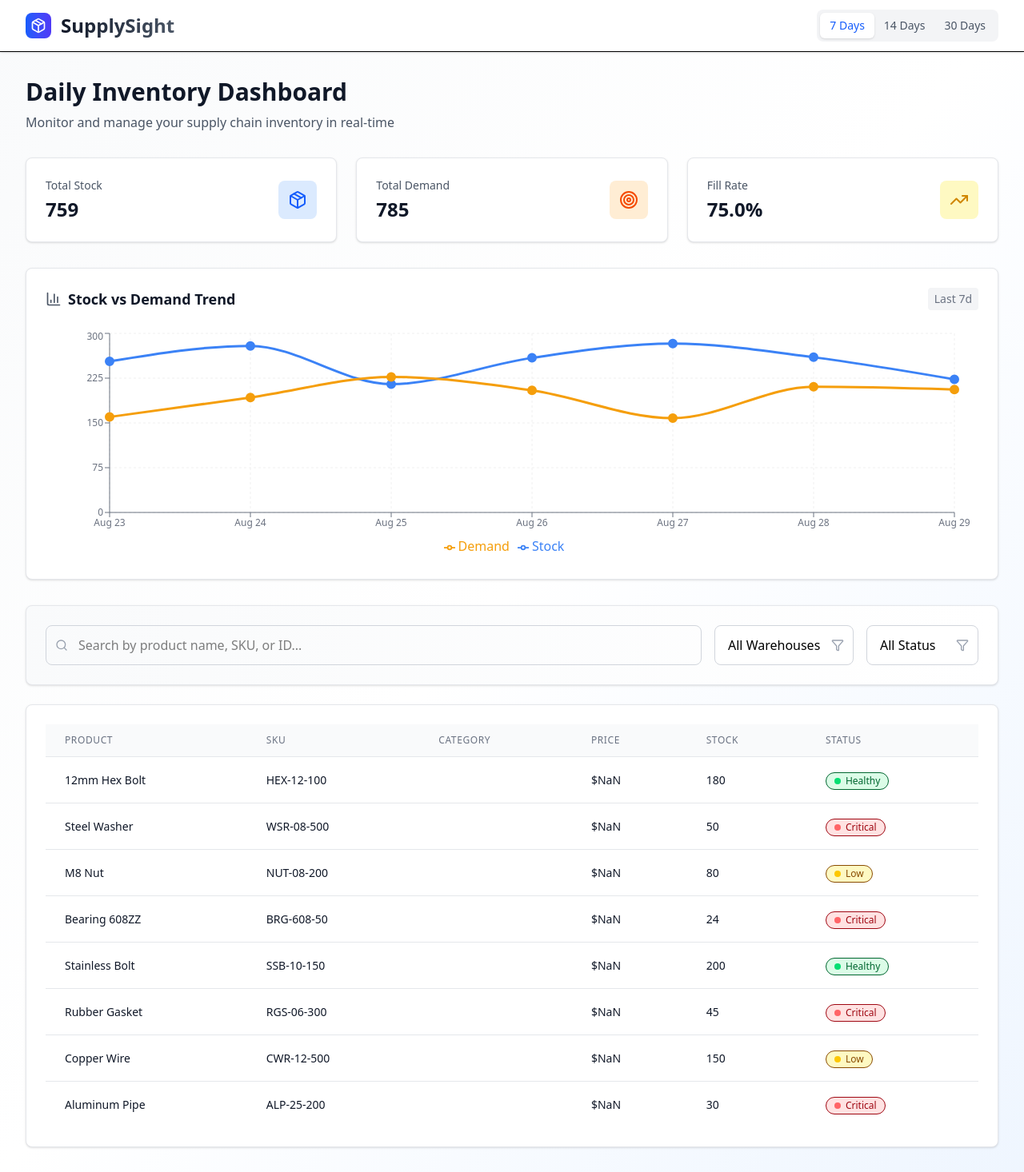
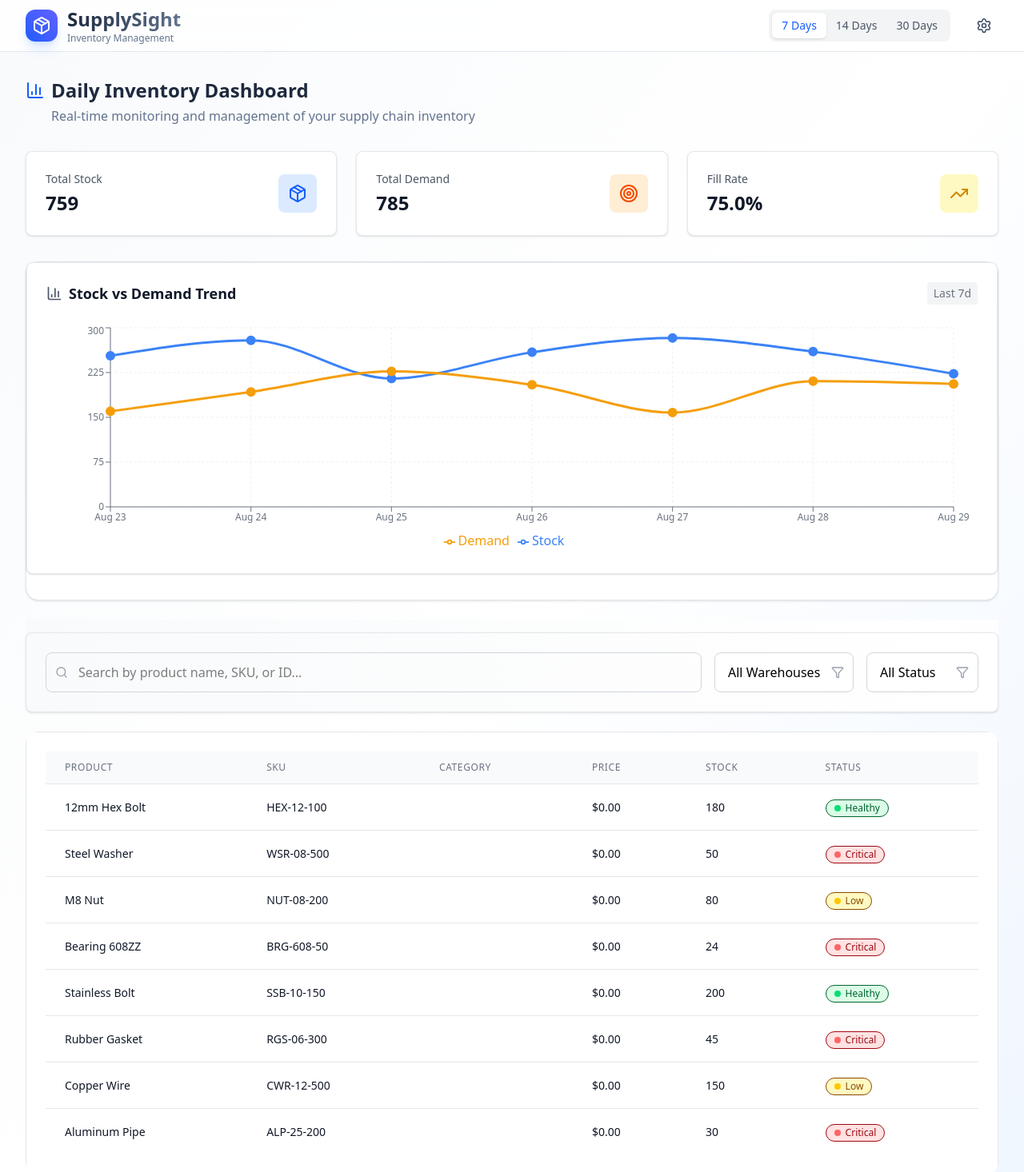
Before and after one commit to CyberMan010/SupplySight-, a React (Vite) app in the folder supply-sight-front/: page / in a window 1280 px wide. Shown: the top 1466 px of the page at 80% size. Built offline with nearby package versions, Linux system fonts and the light colour scheme.

Commit message:
fix: some prices were showing NAN and fixed successfully

```diff
--- a/supply-sight-front/src/components/Dashboard.tsx
+++ b/supply-sight-front/src/components/Dashboard.tsx
@@ -1,10 +1,10 @@
 import React, { useState, useMemo, useEffect } from 'react';
-import { Package } from 'lucide-react';
+import { BarChart3, Package, Settings } from 'lucide-react';
 import {
   mockProducts,
   mockWarehouses
 } from '../types';
-import type { Product, Warehouse, KPI, FilterStatus, DateRange, DashboardState, } from '../types';
+import type { Product, KPI, FilterStatus, DateRange, } from '../types';
 import { useInventoryLogic } from '../hooks/useInventoryLogic';
 import { useDebounce } from '../hooks/useDebounce';
 import { DateRangeSelector } from '../components/dashboard/DateRangeSelector';
@@ -109,53 +109,70 @@ const SupplySightDashboard: React.FC = () => {
   };
 
   return (
-    <div className="min-h-screen bg-gradient-to-br from-gray-50 via-white to-blue-50">
+    <div className="min-h-screen bg-gradient-to-br from-slate-50 via-white to-blue-50">
       {/* Header */}
-      <header className="bg-white shadow-sm border-b backdrop-blur-sm bg-opacity-95 sticky top-0 z-40">
-        <div className="max-w-7xl mx-auto px-4 sm:px-6 lg:px-8">
-          <div className="flex items-center justify-between h-16">
+      <header className="bg-white/80 backdrop-blur-lg border-b border-slate-200 sticky top-0 z-40">
+        <div className="max-w-7xl mx-auto">
+          <div className="flex items-center justify-between h-16 px-4 sm:px-6 lg:px-8">
             <div className="flex items-center gap-3">
-              <div className="w-8 h-8 bg-gradient-to-r from-blue-600 to-indigo-600 rounded-lg flex items-center justify-center">
-                <Package className="w-5 h-5 text-white" />
+              <div className="w-10 h-10 bg-gradient-to-tr from-blue-600 to-indigo-500 rounded-xl flex items-center justify-center shadow-lg shadow-blue-500/20">
+                <Package className="w-6 h-6 text-white" />
               </div>
-              <h1 className="text-2xl font-bold bg-gradient-to-r from-gray-900 to-gray-600 bg-clip-text text-transparent">
+              <div>
+                <h1 className="text-2xl font-bold bg-gradient-to-r from-slate-800 to-slate-500 bg-clip-text text-transparent">
                   SupplySight
                 </h1>
+                <p className="text-xs text-slate-500">Inventory Management</p>
               </div>
+            </div>
+
+            <div className="flex items-center gap-6">
               <DateRangeSelector range={range} setRange={handleRangeChange} />
+              <button className="p-2 hover:bg-slate-100 rounded-lg transition-colors">
+                <Settings className="w-5 h-5 text-slate-600" />
+              </button>
+            </div>
           </div>
         </div>
       </header>
 
       {/* Main Content */}
      <main className="max-w-7xl mx-auto px-4 sm:px-6 lg:px-8 py-8">
-        <div className="mb-8">
-          <h2 className="text-3xl font-bold text-gray-900 mb-2">Daily Inventory Dashboard</h2>
-          <p className="text-gray-600">Monitor and manage your supply chain inventory in real-time</p>
+        <div className="mb-8 space-y-1">
+          <div className="flex items-center gap-2">
+            <BarChart3 className="w-6 h-6 text-blue-600" />
+            <h2 className="text-2xl font-bold text-slate-800">Daily Inventory Dashboard</h2>
+          </div>
+          <p className="text-slate-500 ml-8">
+            Real-time monitoring and management of your supply chain inventory
+          </p>
         </div>
 
-        {/* KPI Cards */}
-        {loading ? (
-          <KPICardsSkeleton />
-        ) : (
+        {/* Analytics Section */}
+        <div className="space-y-6">
+          {/* KPI Cards with enhanced loading state */}
+          <section>
+            {loading ? <KPICardsSkeleton /> : (
               <KPICards
                 totalStock={totalStock}
                 totalDemand={totalDemand}
                 fillRate={fillRate}
               />
             )}
+          </section>
 
-        {/* Trend Chart */}
-       {loading ? (
-          <ChartSkeleton />
-        ) : (
+       {/* Trend Chart with enhanced loading state */}
+          <section className="rounded-2xl bg-white border border-slate-200 shadow-sm">
+            {loading ? <ChartSkeleton /> : (
               <TrendChart
                 data={kpiData}
                 range={range}
               />
             )}
+          </section>
 
         {/* Filters */}
+       <section className="sticky top-[4.5rem] z-30 pt-4 bg-gradient-to-br from-slate-50 via-white to-blue-50">
             <Filters
               search={filterHook.search}
               setSearch={filterHook.setSearch}
@@ -165,11 +182,11 @@ const SupplySightDashboard: React.FC = () => {
               setStatus={filterHook.setStatus}
               warehouses={mockWarehouses}
             />
+          </section>
 
         {/* Products Table */}
-        {loading ? (
-          <TableSkeleton />
-        ) : (
+         <section className="rounded-2xl overflow-hidden">
+            {loading ? <TableSkeleton /> : (
               <ProductsTable
                 products={filterHook.filteredProducts}
                 getProductStatus={getProductStatus}
@@ -178,6 +195,8 @@ const SupplySightDashboard: React.FC = () => {
                 setCurrentPage={filterHook.setCurrentPage}
               />
             )}
+          </section>
+        </div>
       </main>
 
       {/* Side Drawer */}
@@ -187,6 +206,18 @@ const SupplySightDashboard: React.FC = () => {
           onClose={() => setSelectedProduct(null)}
         />
       )}
+
+
+
+
+       {/* Footer */}
+      <footer className="bg-white border-t border-slate-200 py-4 mt-8">
+        <div className="max-w-7xl mx-auto px-4 sm:px-6 lg:px-8">
+          <div className="text-center text-sm text-slate-500">
+            SupplySight Dashboard • {new Date().getFullYear()}
+          </div>
+        </div>
+      </footer>
     </div>
   );
 };
--- a/supply-sight-front/src/components/dashboard/ProductsTable.tsx
+++ b/supply-sight-front/src/components/dashboard/ProductsTable.tsx
@@ -151,7 +151,7 @@ export const ProductsTable: React.FC<ProductsTableProps> = ({
                   {product.category}
                 </td>
                 <td className="px-6 py-4 whitespace-nowrap text-sm text-gray-900">
-                  ${formatNumber(product.price)}
+                  ${typeof product.price === 'number' ? formatNumber(product.price) : '0.00'}
                 </td>
                 <td className="px-6 py-4 whitespace-nowrap text-sm text-gray-900">
                   {formatNumber(product.stock)}
--- a/supply-sight-front/src/types/index.ts
+++ b/supply-sight-front/src/types/index.ts
@@ -12,6 +12,10 @@ export interface Product {
   warehouse: string;
   stock: number;
   demand: number;
+  price?: number;
+  category?: string;
+  description?: string;
+  image?: string;
 }
 
 export interface KPI {
```
Lines whose indentation alone changed are shown as unchanged.
